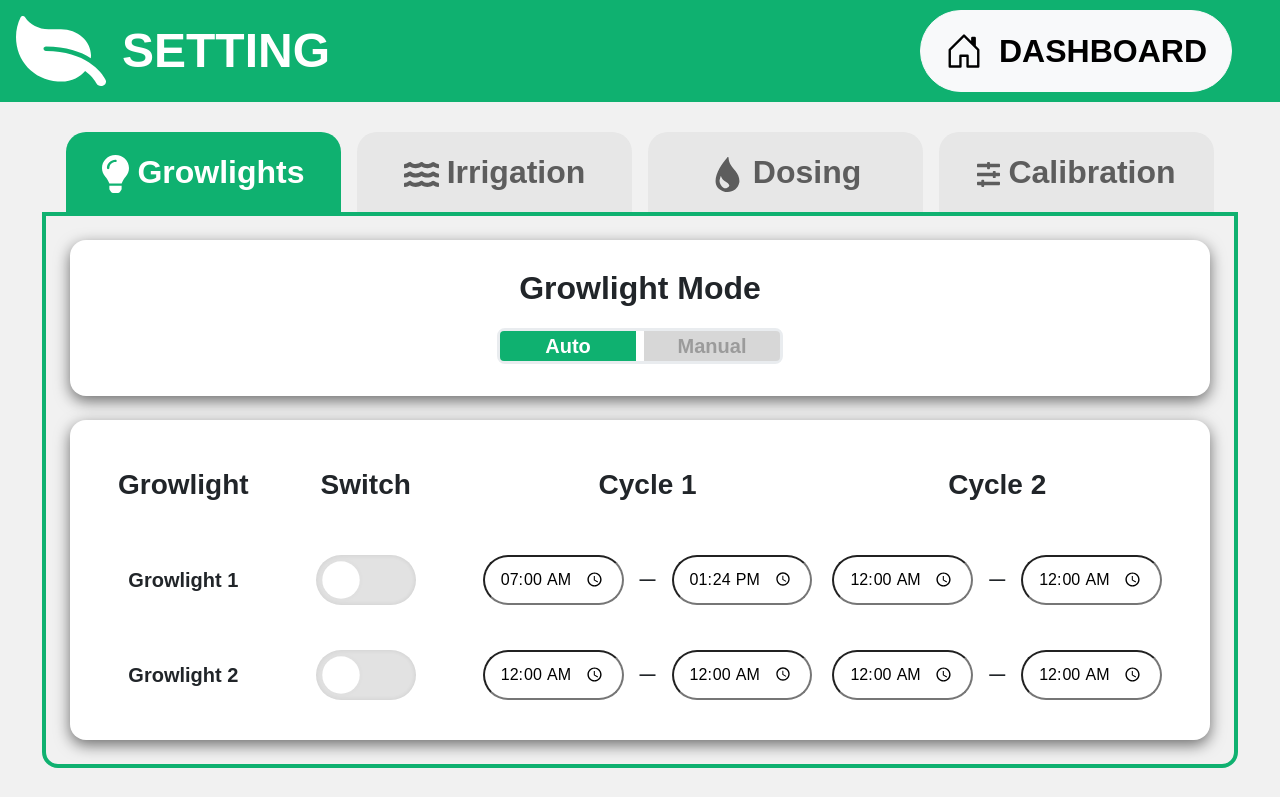
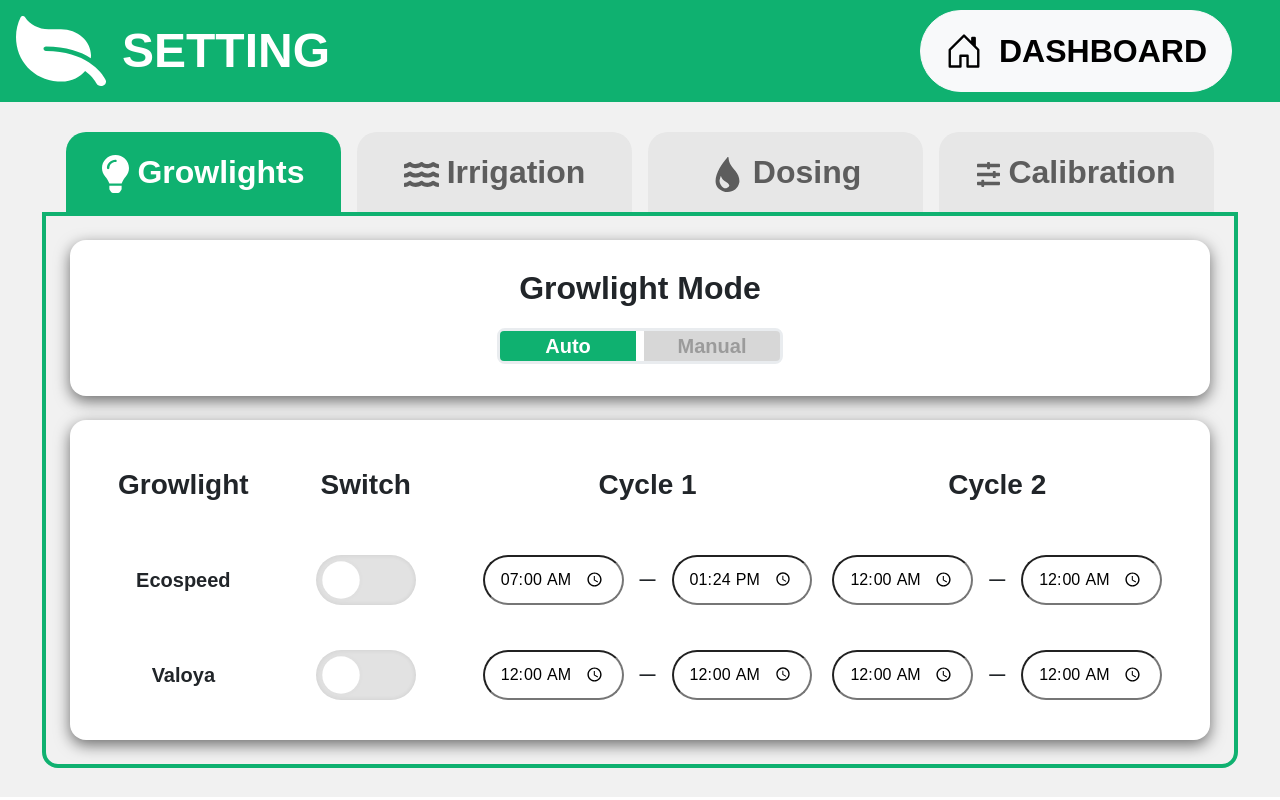
Before and after one commit to cencencendi/amanda-pro, a Django app: page /setting/growlights/ in a window 1280 px wide. Run offline with Django 4.2, Linux system fonts and the light colour scheme; data comes from the database, SQL or seed files in the repository; both versions use the stored data as it was after the commit; some libraries are stand-ins or nearby versions.

Commit message:
delete strring and change growlight name

```diff
--- a/core/dosing_cycle.py
+++ b/core/dosing_cycle.py
@@ -101,7 +101,7 @@ class DosingCycle:
             self.plc.write_plc(id=20, switch=False)
             return
 
-        self.stirring()
+        # self.stirring()
         self.adjust_nutrient()
 
     def stirring(self):
--- a/setting/templates/growlights.html
+++ b/setting/templates/growlights.html
@@ -140,7 +140,7 @@
               <div class="grid-item fs-3 fw-bold">Cycle 2</div>
 
               <!-- Growlight 1 Setting -->
-              <div class="grid-item fs-5 fw-bold">Growlight 1</div>
+              <div class="grid-item fs-5 fw-bold">Ecospeed</div>
               <div class="grid-item">
                 <input class="rounded-pill switch" type="checkbox" onclick="updateData()" id="switch-growlight-1" />
                 <label for="switch-growlight-1" class="d-none">-</label>
@@ -161,7 +161,7 @@
               </div>
 
               <!-- Growlight 2 Setting -->
-              <div class="grid-item fs-5 fw-bold">Growlight 2</div>
+              <div class="grid-item fs-5 fw-bold">Valoya</div>
               <div class="grid-item">
                 <input class="rounded-pill switch" type="checkbox" onclick="updateData()" id="switch-growlight-2" />
                 <label for="switch-growlight-2" class="d-none">-</label>
```
Also changed, not shown: db.sqlite3.
